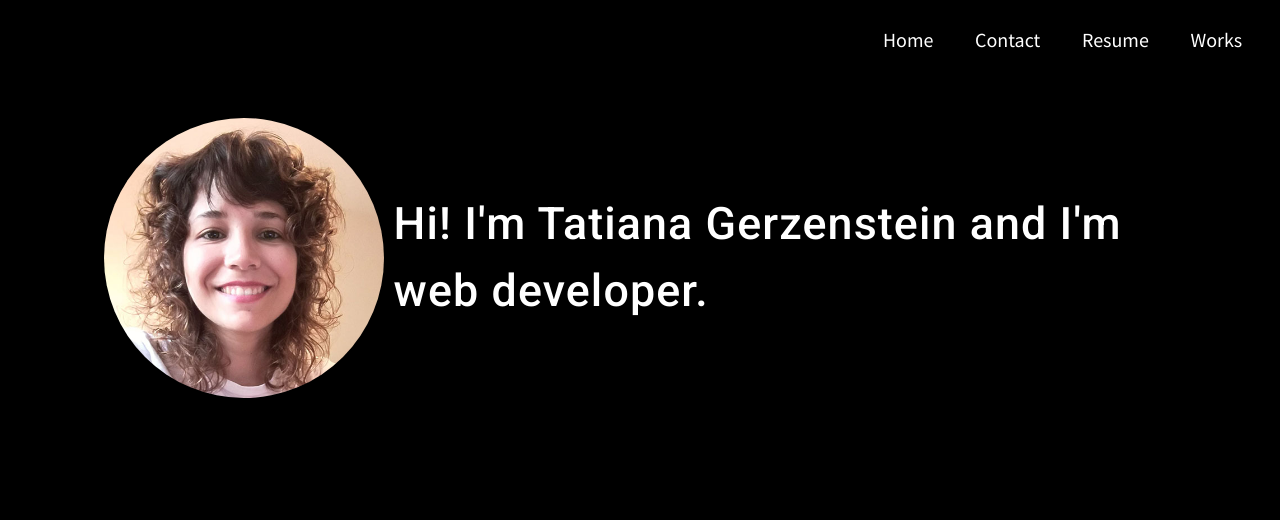
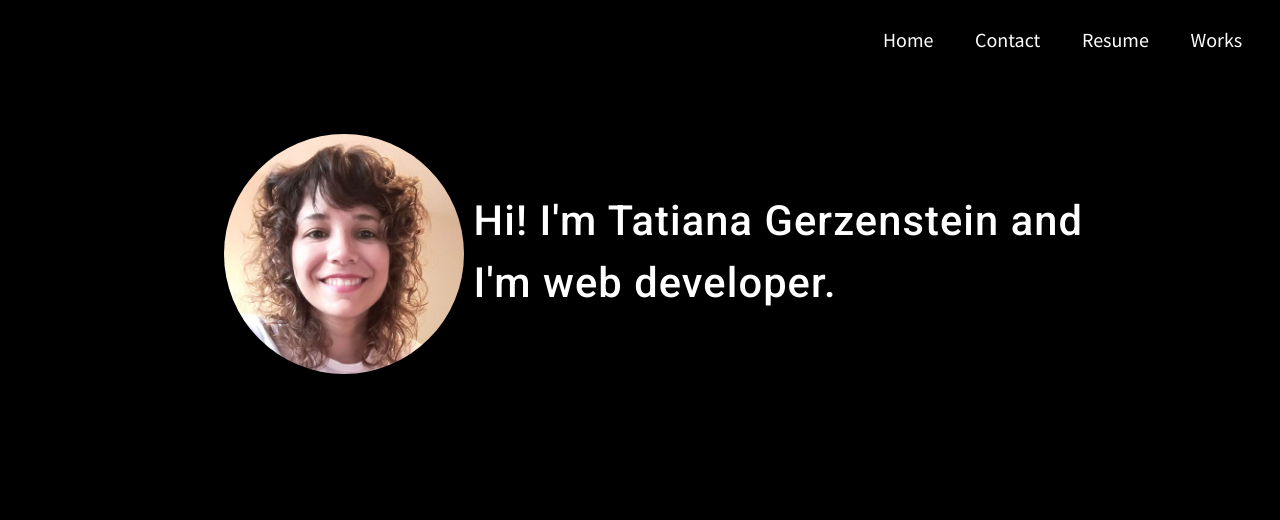
Before and after one commit to TGerzenstein/portfolio-tatianagerzenstein, a website: page index.html in a window 1280 px wide. Shown: the part 98-618 px from the top of the page. Drawn offline with nearby package versions, Linux system fonts and the light colour scheme.

Commit message:
modified styles index

```diff
--- a/scss/_main.scss
+++ b/scss/_main.scss
@@ -61,14 +61,14 @@
 
         .front-black {
             background-color: $bg;
-            padding: 3rem 0.30rem 0rem 6.50rem;
+            padding: 4rem 0.30rem 0rem 14rem;
 
             .redondo {
-                margin: 0px auto;
+                margin: 0rem auto;
                 background-image: url(/images/perfil.jpg);
                 background-size: cover;
-                width: 280px;
-                height: 280px;
+                width: 15rem;
+                height: 15rem;
                 border-radius: 50%;
             }
         }
@@ -77,11 +77,12 @@
             background-color: $bg;
             color: $bg-headfot;
             font-family: 'Roboto', sans-serif;
-            font-size: 2.80rem;
+            font-size: 2.60rem;
             letter-spacing: 0.069rem;
-            padding: 7.5rem 5rem 12rem 0.30rem;
+            padding: 7.5rem 11rem 12rem 0.30rem;
             height: 80%;
             text-align: left;
+            width: 100%;
         }
     }
 
```
Also changed, not shown: css/estilo.css.
